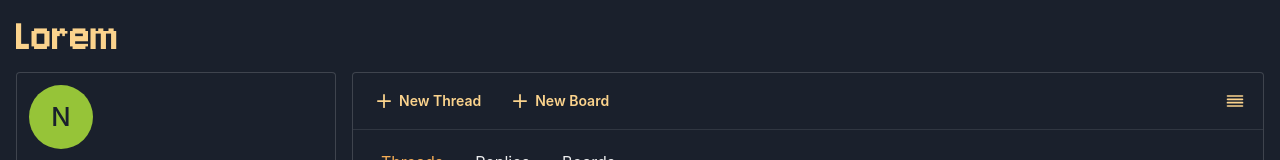
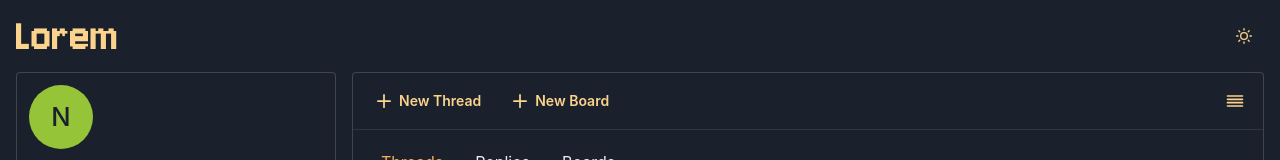
Before and after one commit to nicoll-douglas/boardly, a React (Vite) app: page /users/1 in a window 1280 px wide. Shown: the top 160 px of the page. Built offline with nearby package versions, Linux system fonts and the light colour scheme.

Commit message:
implement dark mode feature

```diff
--- a/src/components/common/Header.jsx
+++ b/src/components/common/Header.jsx
@@ -1,13 +1,15 @@
-import { Flex } from "@chakra-ui/react";
+import { Flex, useColorModeValue } from "@chakra-ui/react";
 
 export default function Header({ children }) {
+  const bg = useColorModeValue("white", "gray.800");
+
   return (
     <Flex
       alignItems={"center"}
       height={"72px"}
       position={"sticky"}
       top={0}
-      bg={"gray.800"}
+      bg={bg}
       as={"header"}
       zIndex={100}
     >
--- a/src/components/common/Loader.jsx
+++ b/src/components/common/Loader.jsx
@@ -3,7 +3,7 @@ import { Center, Spinner } from "@chakra-ui/react";
 export default function Loader() {
   return (
     <Center pos={"fixed"} top={0} left={0} w={"100vw"} minH={"100vh"}>
-      <Spinner size={"xl"} color="orange.200" />
+      <Spinner size={"xl"} />
     </Center>
   );
 }
--- /dev/null
+++ b/src/features/ui/dark-mode/index.jsx
@@ -0,0 +1,15 @@
+import { IconButton, useColorMode } from "@chakra-ui/react";
+import { SunIcon, MoonIcon } from "@chakra-ui/icons";
+
+export default function ToggleThemeBtn(props) {
+  const { colorMode, toggleColorMode } = useColorMode();
+
+  return (
+    <IconButton
+      onClick={toggleColorMode}
+      icon={colorMode === "light" ? <MoonIcon /> : <SunIcon />}
+      variant={"ghost"}
+      {...props}
+    />
+  );
+}
--- a/src/features/user-profile/components/ProfileTabs.jsx
+++ b/src/features/user-profile/components/ProfileTabs.jsx
@@ -9,6 +9,7 @@ import {
   Divider,
   TabPanel,
   VStack,
+  useColorModeValue,
 } from "@chakra-ui/react";
 import ControlBar from "./ControlBar";
 import ThreadsTab from "./ThreadsTab";
@@ -21,6 +22,7 @@ import { useCompactView } from "@/features/ui/compactView";
 
 export default function ProfileTabs() {
   const { compactView } = useCompactView();
+  const bgColor = useColorModeValue("white", "gray.800");
 
   return (
     <Card
@@ -40,7 +42,7 @@ export default function ProfileTabs() {
             position={{ base: "sticky", md: "static" }}
             top={"72px"}
             zIndex={100}
-            bg={"gray.800"}
+            bg={bgColor}
           >
             <Tab>Threads</Tab>
             <Tab>Replies</Tab>
--- a/src/main.jsx
+++ b/src/main.jsx
@@ -2,11 +2,16 @@ import { StrictMode } from "react";
 import { createRoot } from "react-dom/client";
 import App from "./App.jsx";
 import { GlobalContexts } from "./contexts";
+import { ColorModeScript } from "@chakra-ui/react";
+import theme from "./theme";
 
 createRoot(document.getElementById("root")).render(
-  <StrictMode>
-    <GlobalContexts>
-      <App />
-    </GlobalContexts>
-  </StrictMode>
+  <>
+    <ColorModeScript initialColorMode={theme.config.initialColorMode} />
+    <StrictMode>
+      <GlobalContexts>
+        <App />
+      </GlobalContexts>
+    </StrictMode>
+  </>
 );
--- a/src/pages/index.jsx
+++ b/src/pages/index.jsx
@@ -17,6 +17,7 @@ import { Optimistic } from "@/components/utility";
 
 import ToggleableForm from "@/features/ui/formToggle";
 import { RegisterBtn, LoginBtn } from "@/features/auth";
+import ToggleThemeBtn from "@/features/ui/dark-mode";
 
 import chattingUrl from "@/assets/images/chatting.svg";
 
@@ -40,7 +41,8 @@ export default function Index() {
         <Header>
           <Logo to="/" />
           <Spacer />
-          <LoginBtn onClick={openLoginForm} />
+          <ToggleThemeBtn />
+          <LoginBtn ml={4} onClick={openLoginForm} />
           <RegisterBtn
             ml={6}
             data-testid="register-btn"
--- a/src/pages/users/[username]/index.jsx
+++ b/src/pages/users/[username]/index.jsx
@@ -1,10 +1,11 @@
 import { Container, Header, Logo } from "@/components/common";
-import { Flex, Divider } from "@chakra-ui/react";
+import { Flex, Divider, Spacer } from "@chakra-ui/react";
 import {
   ProfileProvider,
   ProfileInfo,
   ProfileTabs,
 } from "@/features/user-profile";
+import ToggleThemeBtn from "@/features/ui/dark-mode";
 
 export default function User() {
   return (
@@ -12,6 +13,8 @@ export default function User() {
       <Container maxW="8xl">
         <Header>
           <Logo to="/home" />
+          <Spacer />
+          <ToggleThemeBtn />
         </Header>
         <Flex flex={1} pb={4} gap={4} flexDir={{ base: "column", md: "row" }}>
           <ProfileInfo />
```
